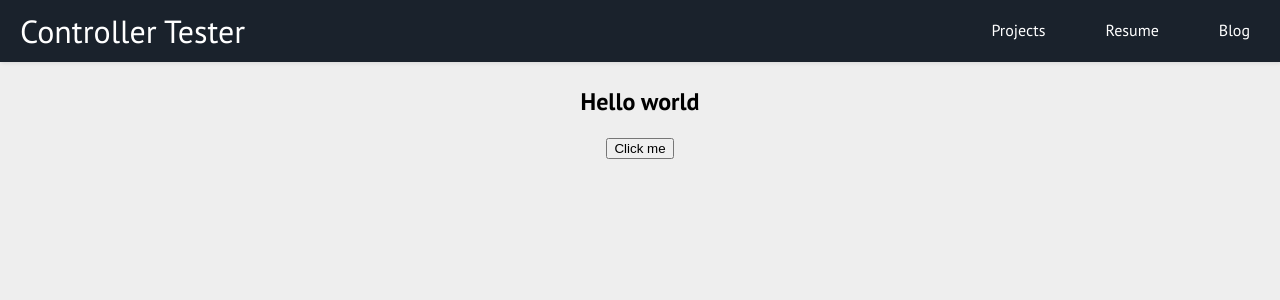
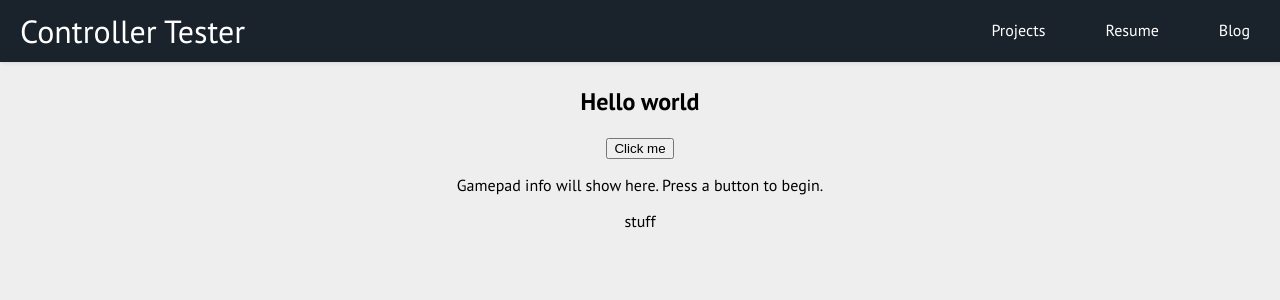
Before and after one commit to rafaelwi/rafaelwi.github.io, a Jekyll site: the page built from drift.html, in a window 1280 px wide. Shown: the top 300 px of the page. Built offline with Jekyll 4.4.1, drawn with Linux system fonts in a browser that asks for light colours; part of the change alters nothing that is shown.

Commit message:
Non-working inputs getting

```diff
--- a/_layouts/drift.html
+++ b/_layouts/drift.html
@@ -62,6 +62,9 @@
     <div class="main-sect">
         <h2 id="ts-test">Hello world</h2>
         <button onclick="tsTest()">Click me</button>
+
+        <p id="gp-info">Gamepad info will show here. Press a button to begin.</p>
+        <p id="gp-btns">stuff</p>
     </div>
 
     <script src="{{ "/assets/js/drift.js" | prepend: site.baseurl }}"></script>
--- a/assets/js/drift.js
+++ b/assets/js/drift.js
@@ -1,14 +1,71 @@
-function tsTest() {
-    document.getElementById("ts-test").innerHTML="Snello world"
+var gpi = document.getElementById("gp-info")
+var gpb = document.getElementById("gp-btns")
+var gpbs = ""
+var haveEvents = 'GamepadEvent' in window
+var haveWebkitEvents = 'WebKitGamepadEvent' in window
+var reqAniFrame = window.mozRequestAnimationFrame || window.requestAnimationFrame
+var gamepads = {}
+
+function gamepadConnectionHandler(e, connecting) {
+  var gamepad = e.gamepad
+
+  if (connecting) {
+    gamepads[gamepad.index] = gamepad;
+    gpi.innerHTML = "Gamepad #" + gamepad.index + ": " + gamepad.id + " connected! " +
+      gamepad.buttons.length + " buttons and " + gamepad.axes.length + " axes"
+    console.log(gamepad.buttons)
+    reqAniFrame(updateGamepadStatus)
+  } else {
+    gpi.innerHTML = "Gamepad #" + gamepad.index + ": " + gamepad.id + " disconnected"
+    delete gamepads[gamepad.index]
+  }
 }
 
-addEventListener("gamepadconnected", function(e) {
-    console.log("Gamepad connected at index %d: %s. \n%d buttons \n%d axes",
-      e.gamepad.index, e.gamepad.id, e.gamepad.buttons.length, e.gamepad.axes.length)
+function updateGamepadStatus() {
+    gpbs = ""
+    for (gp in gamepads) {
+        // Check all buttons
+        for (i = 0; i < gp.buttons.length; i++) {
+            b = gp.buttons[i]
+            console.log(b.index)
+            if (b.pressed) {
+                gpbs += "<br>Button " + b.index + " pressed! Value: " + b.value
+                console.log("bp")
+            } else if (b.touched) {
+                gpbs += "<br>Button " + b.index + " touched! Value: " + b.value
+                console.log("bt")
+            }
+        }
+
+        // Check all axes
+        for (a in gp.axes) {
+            gpbs += "<br>Axes #" + a.index + " Value: " + a.value
+        }
     }
-)
 
-addEventListener("gamepaddisconnected", function(e) {
-    console.log("Gamepad disconnected from index %d: %s", e.gamepad.index, e.gamepad.id)
-  }
-)
+    // Print results
+    gpb.innerHTML = gpbs
+    reqAniFrame(updateGamepadStatus)
+}
+
+function scanForGamepads() {
+    var theGamepads = navigator.getGamepads ? navigator.getGamepads() : (navigator.webkitGetGamepads ? navigator.webkitGetGamepads() : []);
+    for (var i = 0; i < theGamepads.length; i++) {
+      if (theGamepads[i] && (theGamepads[i].index in gamepads)) {
+        gamepads[theGamepads[i].index] = theGamepads[i];
+      }
+    }
+}
+
+// Browser-based event listeners
+if (haveEvents) {
+    console.log("haveEvents")
+    window.addEventListener("gamepadconnected", function(e) { gamepadConnectionHandler(e, true); })
+    window.addEventListener("gamepaddisconnected", function(e) { gamepadConnectionHandler(e, false); })
+} else if (haveWebkitEvents) {
+    console.log("haveWebkitEvents")
+    window.addEventListener("webkitgamepadconnected", function(e) { gamepadConnectionHandler(e, true); })
+    window.addEventListener("webkitgamepaddisconnected", function(e) { gamepadConnectionHandler(e, false); })
+} else {
+    setInterval(scanForGamepads, 500)
+}
```
